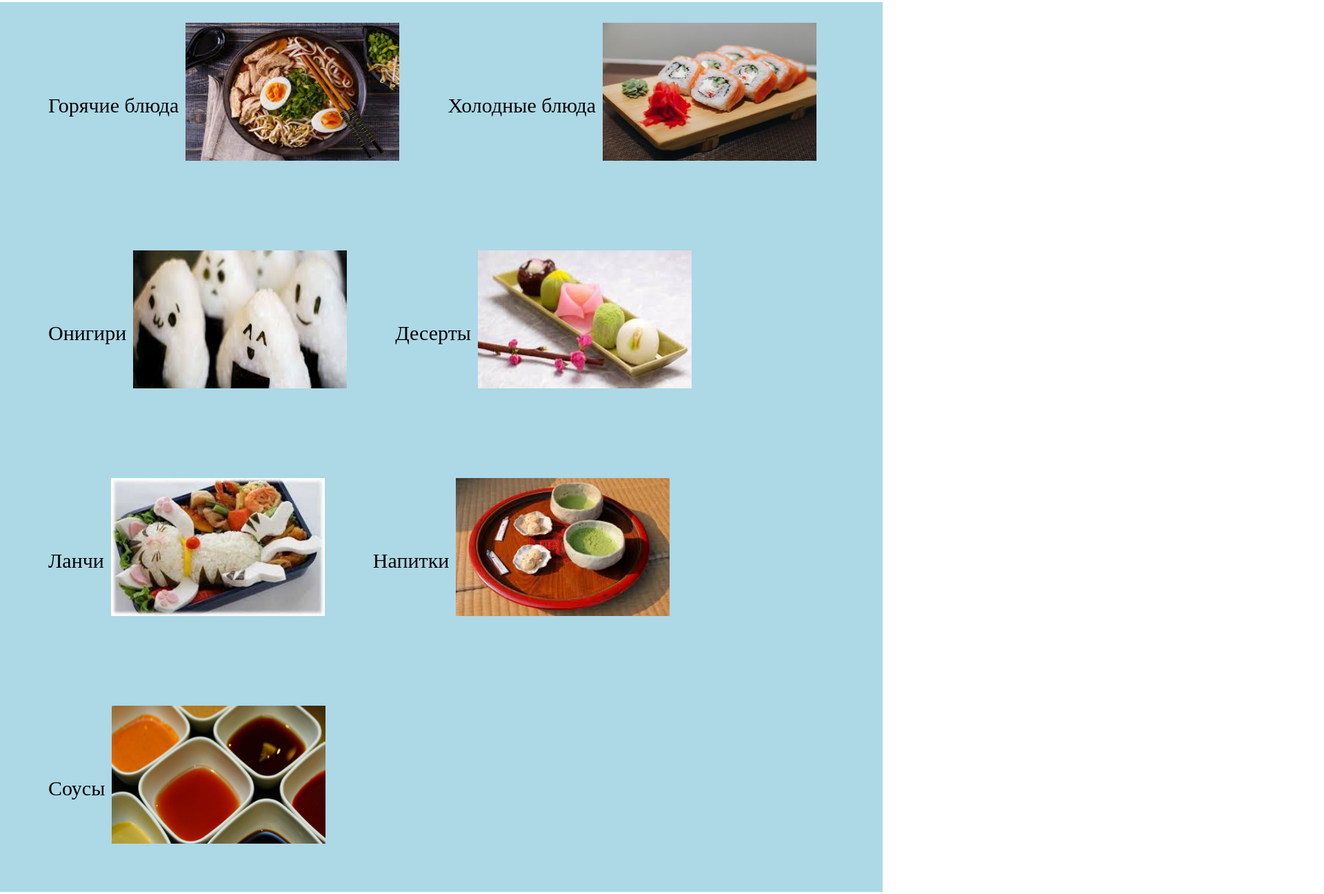
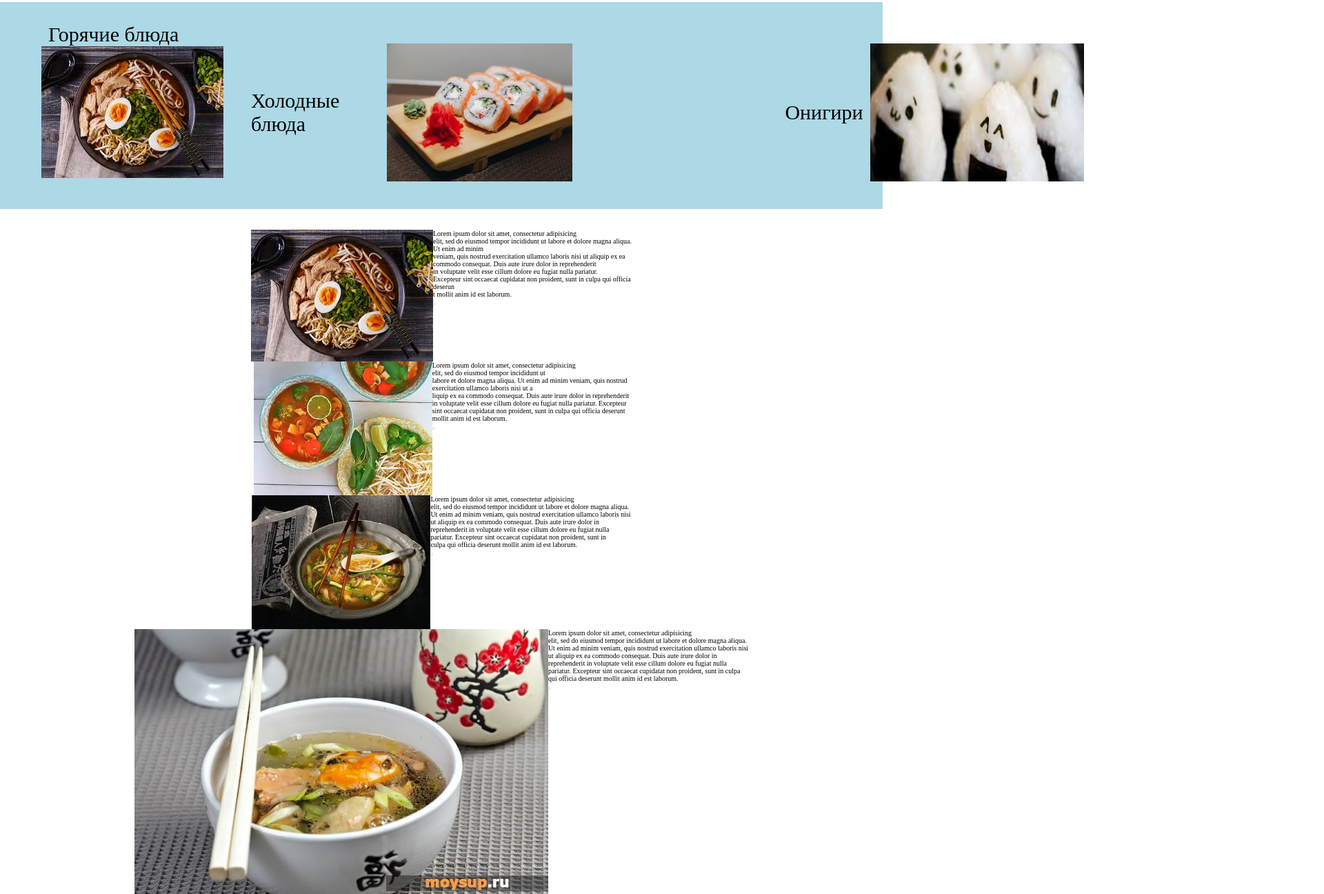
Before and after one commit to Lena200713/cave, a plain HTML site: page index.html in a window 1280 px wide. Shown: the part 2202-3498 px from the top of the page at 69% size, 1920 px wide, since content can reach past the window. Drawn offline with Linux system fonts and the light colour scheme.

Commit message:
index gotov

```diff
--- /dev/null
+++ b/css/global.css
@@ -0,0 +1,3 @@
+:root{
+    --backround-header:
+}
--- a/css/style.css
+++ b/css/style.css
@@ -4,6 +4,13 @@
     padding: 0;
     box-sizing: border-box;
   }
+
+@import url(global.css);
+
+html{
+  /* значение по умолчанию */
+  font-size: 10px;
+}
 
  body{
 
@@ -54,6 +61,8 @@ header{
   margin: 30px;
   display: flex;
   justify-content: center;
+  width: 800px;
+  height: 200px;
 }
 
 .group-menu>img{
@@ -80,3 +89,9 @@ height: 200px;
 .menu{
   height: 1000px;
 }
+
+.el-menuhot-food{
+  display: inline-block;
+  display: flex;
+  justify-content:center;
+}
--- a/index.html
+++ b/index.html
@@ -20,8 +20,9 @@
 
       <div class="row">
         <div class="group-menu">
-          <div class="title-group-menu">Горячие блюда</div>
-          <img src="img/рамён.jpg" alt=".рамён">
+         <div class="card">
+           <div class="title-group-menu">Горячие блюда</div>
+           <img src="img/рамён.jpg" alt=".рамён">
         </div>
 
         <div class="group-menu">
@@ -60,7 +61,85 @@
           <img src="img/соусы.jpg" alt="соусы">
         </div>
       </div>
+
     </section>
+
+<div class="el-menuhot-food">
+  <img src="img/рамён.jpg" alt="hot food">
+  <div class="el-menucontent">
+    <div class="el-menutitle"></div>
+    <div class="el-menutxt">Lorem ipsum dolor sit amet, consectetur adipisicing<br>
+       elit, sed do eiusmod tempor incididunt ut labore et dolore magna aliqua.<br>
+       Ut enim ad minim<br>
+      veniam, quis nostrud exercitation ullamco laboris nisi ut aliquip ex ea<br>
+       commodo consequat. Duis aute irure dolor in reprehenderit<br>
+        in voluptate velit esse cillum dolore eu fugiat nulla pariatur.<br>
+       Excepteur sint occaecat cupidatat non proident, sunt in culpa qui officia<br>
+        deserun<br>
+       t mollit anim id est laborum.</div>
+    <button class="btn btn__buy"></button>
+  </div>
+</div>
+<div class="el-menuhot-food">
+  <img src="img/горячие блюда 1.jpg" alt="hot food">
+  <div class="el-menucontent">
+    <div class="el-menutitle"></div>
+    <div class="el-menutxt">Lorem ipsum dolor sit amet, consectetur
+      adipisicing<br>
+      elit, sed do eiusmod tempor incididunt
+       ut<br>
+      labore et dolore magna aliqua. Ut enim ad minim veniam, quis
+      nostrud<br>
+      exercitation ullamco laboris nisi ut a<br>
+      liquip ex ea commodo consequat. Duis aute irure dolor in
+       reprehenderit<br>
+      in voluptate velit esse cillum dolore eu fugiat nulla pariatur.
+       Excepteur<br>
+      sint occaecat cupidatat non proident, sunt in culpa qui officia
+      deserunt<br>
+      mollit anim id est laborum.</div>
+    <button class="btn btn__buy"></button>
+  </div>
+</div>
+<div class="el-menuhot-food">
+  <img src="img/горячие блюда2.jpg" alt="hot food">
+  <div class="el-menucontent">
+    <div class="el-menutitle"></div>
+    <div class="el-menutxt">Lorem ipsum dolor sit amet, consectetur
+      adipisicing<br>
+       elit, sed do eiusmod tempor incididunt ut labore et dolore magna
+       aliqua.<br>
+        Ut enim ad minim veniam, quis nostrud exercitation ullamco laboris
+         nisi<br>
+         ut aliquip ex ea commodo consequat. Duis aute irure dolor
+          in<br>
+         reprehenderit in voluptate velit esse cillum dolore eu fugiat
+         nulla<br>
+          pariatur. Excepteur sint occaecat cupidatat non proident, sunt
+           in<br>
+          culpa qui officia deserunt mollit anim id est laborum.</div>
+    <button class="btn btn__buy"></button>
+  </div>
+</div>
+<div class="el-menuhot-food">
+  <img src="img/горячие блюда 4.jpg" alt="hot food">
+  <div class="el-menucontent">
+    <div class="el-menutitle"></div>
+    <div class="el-menutxt">Lorem ipsum dolor sit amet, consectetur
+      adipisicing<br>
+      elit, sed do eiusmod tempor incididunt ut labore et dolore magna
+      aliqua.<br>
+       Ut enim ad minim veniam, quis nostrud exercitation ullamco laboris
+        nisi<br>
+       ut aliquip ex ea commodo consequat. Duis aute irure dolor in<br>
+       reprehenderit in voluptate velit esse cillum dolore eu fugiat
+        nulla<br>
+        pariatur. Excepteur sint occaecat cupidatat non proident, sunt in
+        culpa<br>
+         qui officia deserunt mollit anim id est laborum.</div>
+    <button class="btn btn__buy"></button>
+  </div>
+</div>
 
     <section>
       <div class="vacancy">
```
Also changed, not shown: img/горячие блюда 1.jpg (added), img/горячие блюда 3.png (added), img/горячие блюда 4.jpg (added), img/горячие блюда2.jpg (added).
